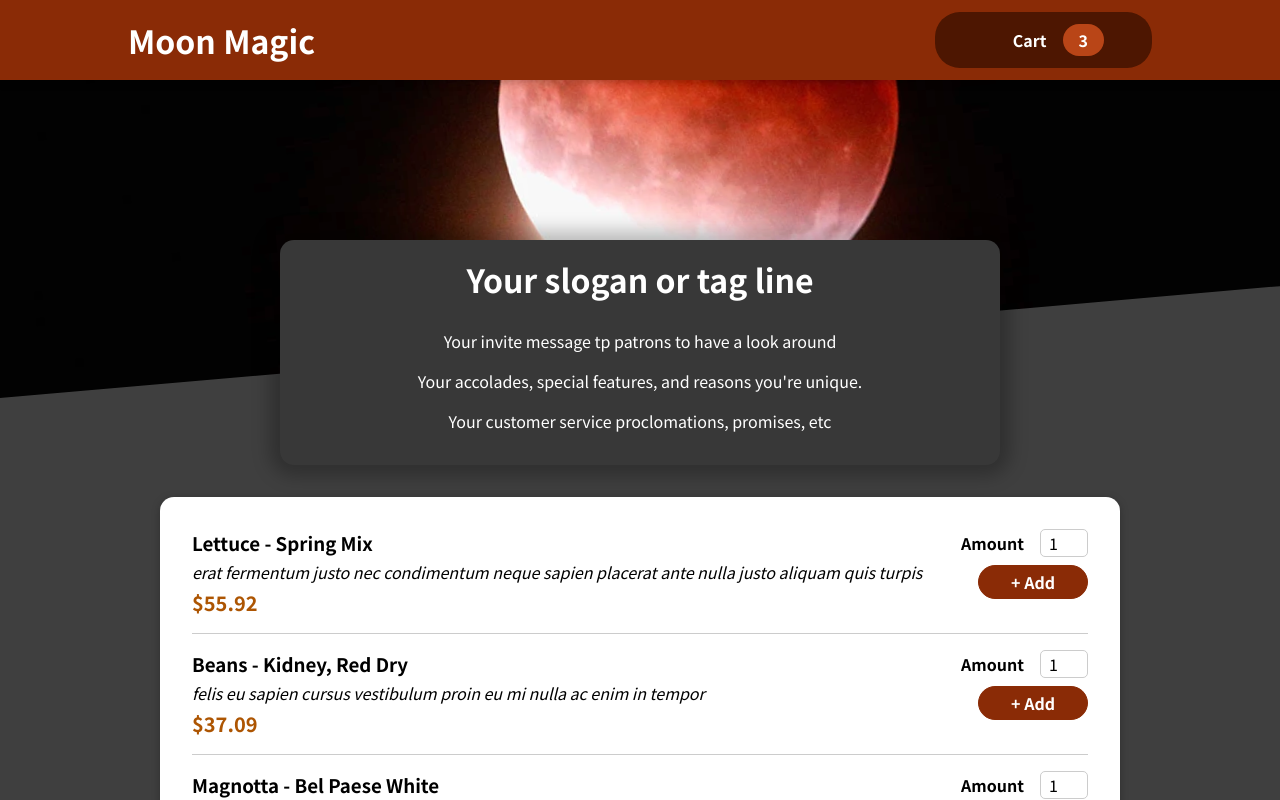
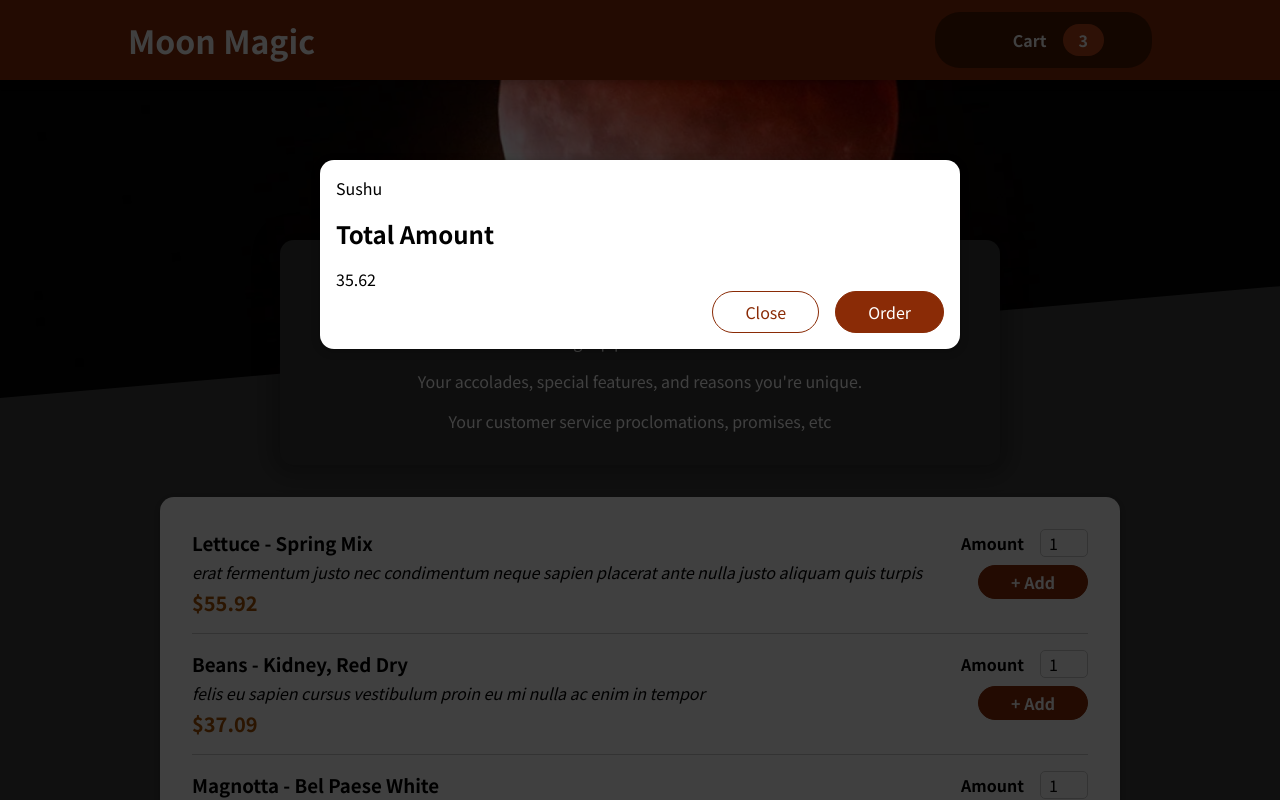
Before and after one commit to 1lee/react-e-com-ui, a React (Create React App) app: page / in a window 1280 px wide. Shown: the top 800 px of the page. Built offline with nearby package versions, Linux system fonts and the light colour scheme; some icons are missing.

Commit message:
added modal overlay  portal

```diff
--- a/public/index.html
+++ b/public/index.html
@@ -28,6 +28,7 @@
 	</head>
 	<body>
 		<noscript>You need to enable JavaScript to run this app.</noscript>
+		<div id="overlays" />
 		<div id="root"></div>
 		<!--
       This HTML file is a template.
--- a/src/App.js
+++ b/src/App.js
@@ -1,10 +1,12 @@
 import { Fragment } from 'react';
 import Header from './components/Layout/Header';
 import Products from './components/Products/Products';
+import Cart from './components/Cart/Cart';
 
 function App() {
 	return (
 		<Fragment>
+			<Cart />
 			<Header />
 			<main>
 				<Products />
--- /dev/null
+++ b/src/components/Cart/Cart.js
@@ -0,0 +1,28 @@
+import Modal from '../UI/Modal';
+import classes from './Cart.module.css';
+
+const Cart = props => {
+	const cartItems = (
+		<ul className={classes['cart-items']}>
+			{[{ id: 'c1', name: 'Sushu', amount: 2, price: 12.99 }].map(item => (
+				<li>{item.name}</li>
+			))}
+		</ul>
+	);
+
+	return (
+		<Modal>
+			{cartItems}
+			<div>
+				<span className={classes.total}>Total Amount</span>
+				<span>35.62</span>
+			</div>
+			<div className={classes.actions}>
+				<button className={classes['button--alt']}>Close</button>
+				<button className={classes.button}>Order</button>
+			</div>
+		</Modal>
+	);
+};
+
+export default Cart;
--- /dev/null
+++ b/src/components/Cart/Cart.module.css
@@ -0,0 +1,46 @@
+.cart-items {
+	list-style: none;
+	margin: 0;
+	padding: 0;
+	max-height: 20rem;
+	overflow: auto;
+}
+
+.total {
+	display: flex;
+	justify-content: space-between;
+	align-items: center;
+	font-weight: bold;
+	font-size: 1.5rem;
+	margin: 1rem 0;
+}
+
+.actions {
+	text-align: right;
+}
+
+.actions button {
+	font: inherit;
+	cursor: pointer;
+	background-color: transparent;
+	border: 1px solid #8a2b06;
+	padding: 0.5rem 2rem;
+	border-radius: 25px;
+	margin-left: 1rem;
+}
+
+.actions button:hover,
+.actions button:active {
+	background-color: #5a1a01;
+	border-color: #5a1a01;
+	color: white;
+}
+
+.actions .button--alt {
+	color: #8a2b06;
+}
+
+.actions .button {
+	background-color: #8a2b06;
+	color: white;
+}
--- a/src/components/Products/AvailableProducts.js
+++ b/src/components/Products/AvailableProducts.js
@@ -64,6 +64,7 @@
 	const productsList = DUMMY_PRODUCTS.map(p => {
 		return (
 			<ProductItem
+				id={p.id}
 				key={p.id}
 				name={p.name}
 				description={p.description}
--- a/src/components/Products/ProductItem/ProductItem.js
+++ b/src/components/Products/ProductItem/ProductItem.js
@@ -12,7 +12,7 @@
 				<div className={classes.price}>{price}</div>
 			</div>
 			<div>
-				<ProductItemForm/>
+				<ProductItemForm id={props.id} />
 			</div>
 		</li>
 	);
--- a/src/components/Products/ProductItem/ProductItemForm.js
+++ b/src/components/Products/ProductItem/ProductItemForm.js
@@ -7,7 +7,7 @@
 			<Input
 				label='Amount'
 				input={{
-					id: 'amount',
+					id: `amount${props.id}`,
 					type: 'number',
 					min: '1',
 					max: '5',
--- /dev/null
+++ b/src/components/UI/Modal.js
@@ -0,0 +1,28 @@
+import { Fragment } from 'react';
+import ReactDOM from 'react-dom';
+import classes from './Modal.module.css';
+
+const Backdrop = props => {
+	return <div className={classes.backdrop}></div>;
+};
+
+const ModalOverlay = props => {
+	return (
+		<div className={classes.modal}>
+			<div className={classes.content}>{props.children}</div>
+		</div>
+	);
+};
+
+const portalElement = document.getElementById('overlays');
+
+const Modal = props => {
+	return (
+		<Fragment>
+			{ReactDOM.createPortal(<Backdrop />, portalElement)}
+			{ReactDOM.createPortal(<ModalOverlay>{props.children}</ModalOverlay>, portalElement)}
+		</Fragment>
+	);
+};
+
+export default Modal;
--- /dev/null
+++ b/src/components/UI/Modal.module.css
@@ -0,0 +1,40 @@
+.backdrop {
+	position: fixed;
+	top: 0;
+	left: 0;
+	width: 100%;
+	height: 100vh;
+	z-index: 20;
+	background-color: rgba(0, 0, 0, 0.75);
+}
+
+.modal {
+	position: fixed;
+	top: 20vh;
+	left: 5%;
+	width: 90%;
+	background-color: white;
+	padding: 1rem;
+	border-radius: 14px;
+	box-shadow: 0 2px 8px rgba(0, 0, 0, 0.25);
+	z-index: 30;
+	animation: slide-down 300ms ease-out forwards;
+}
+
+@media (min-width: 768px) {
+	.modal {
+		width: 40rem;
+		left: calc(50% - 20rem);
+	}
+}
+
+@keyframes slide-down {
+	from {
+		opacity: 0;
+		transform: translateY(-3rem);
+	}
+	to {
+		opacity: 1;
+		transform: translateY(0);
+	}
+}
```
Also changed, not shown: 1 other file (tests, documents, lock files or other folders). Lines whose indentation alone changed are shown as unchanged.
